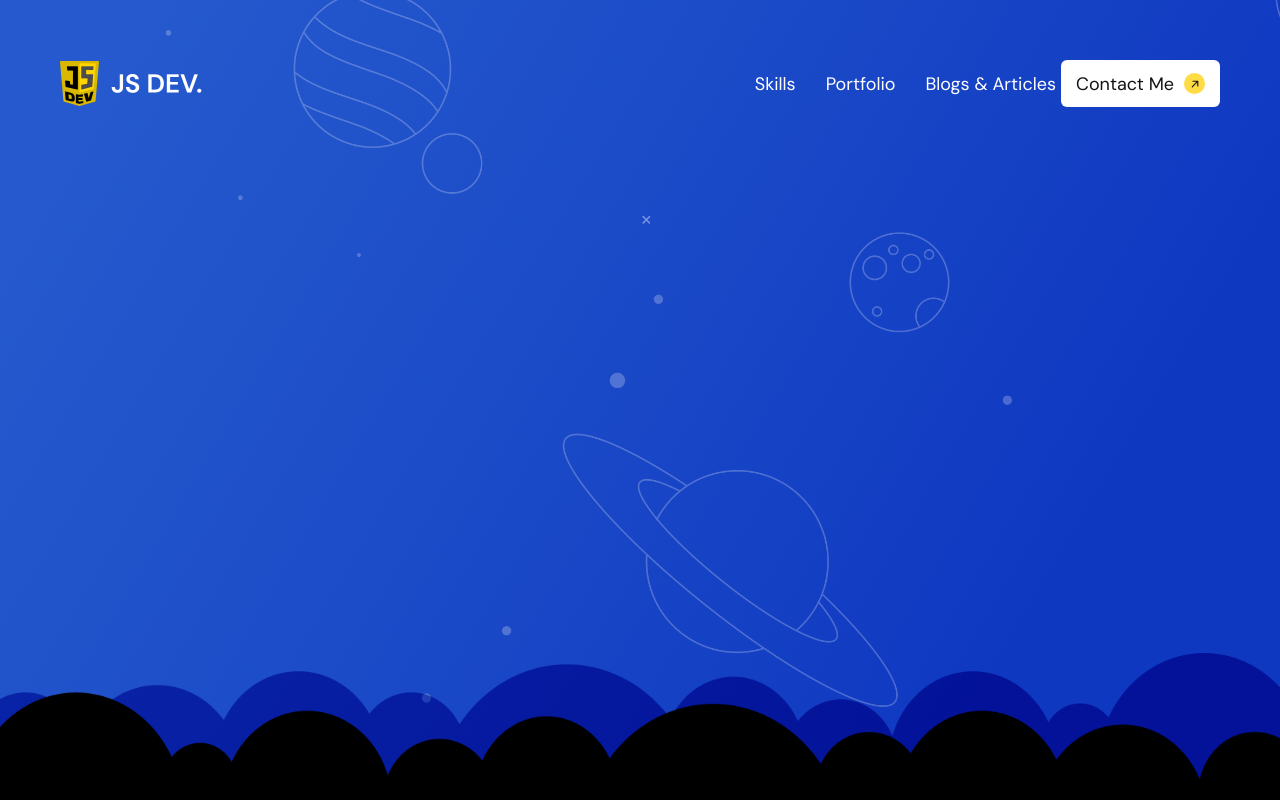
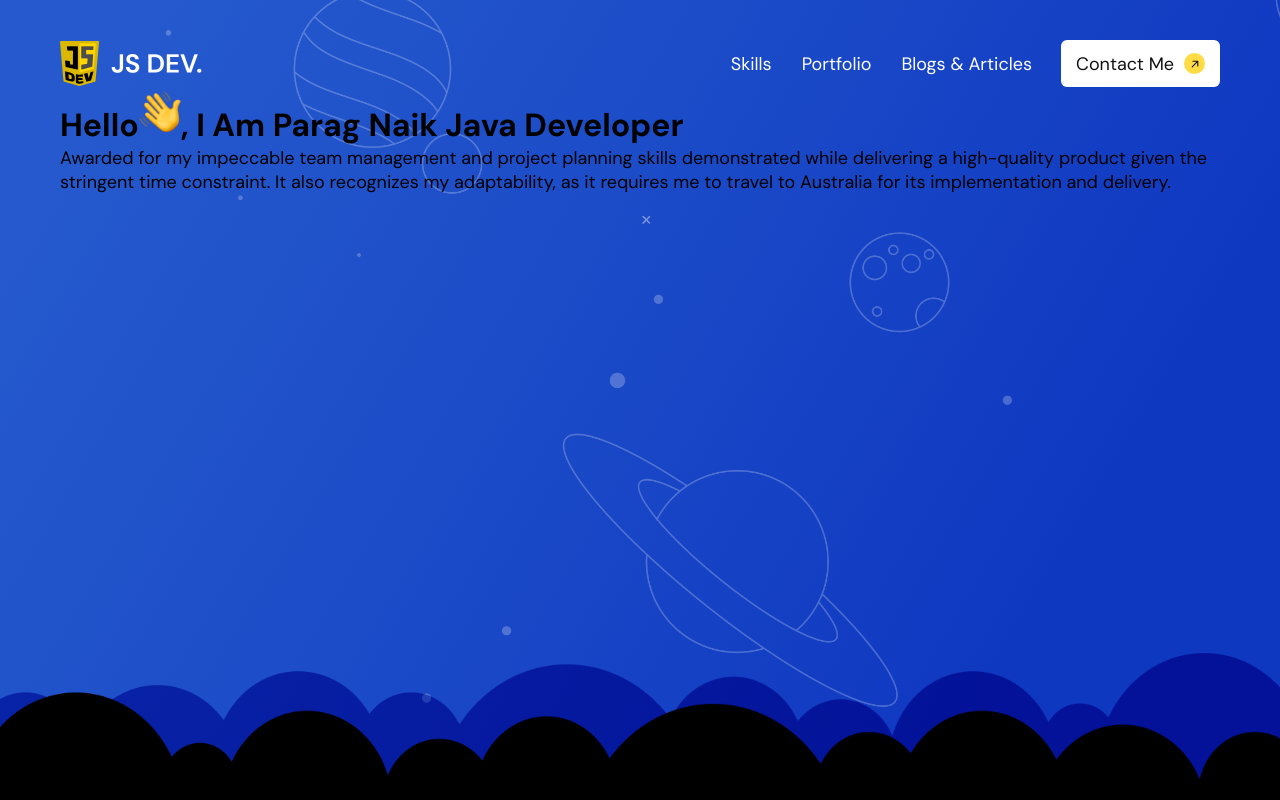
Before and after one commit to Parag18081994/Personal-Portfolio, a React (Create React App) app: page / in a window 1280 px wide. Built offline with nearby package versions, Linux system fonts and the light colour scheme.

Commit message:
Website updated

```diff
--- a/src/components/intro/index.jsx
+++ b/src/components/intro/index.jsx
@@ -3,6 +3,7 @@ import "./style.scss";
 import cloud from "../../images/cloud.png";
 import cloudSoft from "../../images/cloud-soft.png";
 import Navigation from "./navigation-bar";
+import IntroContent from "./intro-content";
 
 export const Intro = () => {
     return (
@@ -22,6 +23,7 @@ export const Intro = () => {
 
             <div className="content">
               <Navigation/>
+              <IntroContent/>
             </div>
 
         </div>
--- /dev/null
+++ b/src/components/intro/intro-content/index.jsx
@@ -0,0 +1,35 @@
+import React from "react";
+import "./style.scss";
+import hand from "../../../images/hand.png";
+
+const Introcontent = () => {
+    return (
+        <div className="intro-content">
+            <div className="layout">
+                <div className="left-col">
+                    <h1 className="title">
+                        <span className="small-text">
+                            <span className="text">Hello</span>
+                            <span className="icon">
+                                <img src={hand} />
+                            </span>
+                            <span className="text">, I Am Parag Naik </span>
+                        </span>
+                        <span className="big-text">Java Developer</span>
+                    </h1>
+                    <p>
+                        Awarded for my impeccable team management and project
+                        planning skills demonstrated while delivering a
+                        high-quality product given the stringent time
+                        constraint. It also recognizes my adaptability, as it
+                        requires me to travel to Australia for its
+                        implementation and delivery.
+                    </p>
+                </div>
+                <div className="right-col"></div>
+            </div>
+        </div>
+    );
+};
+
+export default Introcontent;
--- a/src/components/intro/navigation-bar/style.scss
+++ b/src/components/intro/navigation-bar/style.scss
@@ -7,7 +7,7 @@
     display: flex;
     align-items: center;
     justify-content: space-between;
-    margin-top: 60px;
+    margin-top: 40px;
 
     .app-logo
     {
@@ -35,4 +35,7 @@
             }
         }
     }
+    .call-to-action{
+        margin-left: 24px;
+    }
 }
--- a/src/components/shared/CallToAction/style.scss
+++ b/src/components/shared/CallToAction/style.scss
@@ -15,5 +15,31 @@
     position: relative;
     overflow: hidden;
     @include typography(18px,400,1);
+    .text,
+    .arrow-icon{
+        position: relative;
+        z-index: 1;
+        transition: all ease 500ms;
+    }
+    &:before{
+        content: "";
+        position: absolute;
+        left: 0;
+        width: 100%;
+        height: 100%;
+        background: $yellow;
+        z-index: 0 ;
+        transform: translateX(-100% );
+        transition: all 300ms cubic-bezier(0.55,0.055,0.675,0.19);
+    }
+    &:hover{
+        &:before
+        {
+            transform: translateX(0);
+        }
 
+    .arrow-icon{
+       background: $white;
+    }
+    }
 }
```
Also changed, not shown: src/components/intro/intro-content/style.scss (added).
